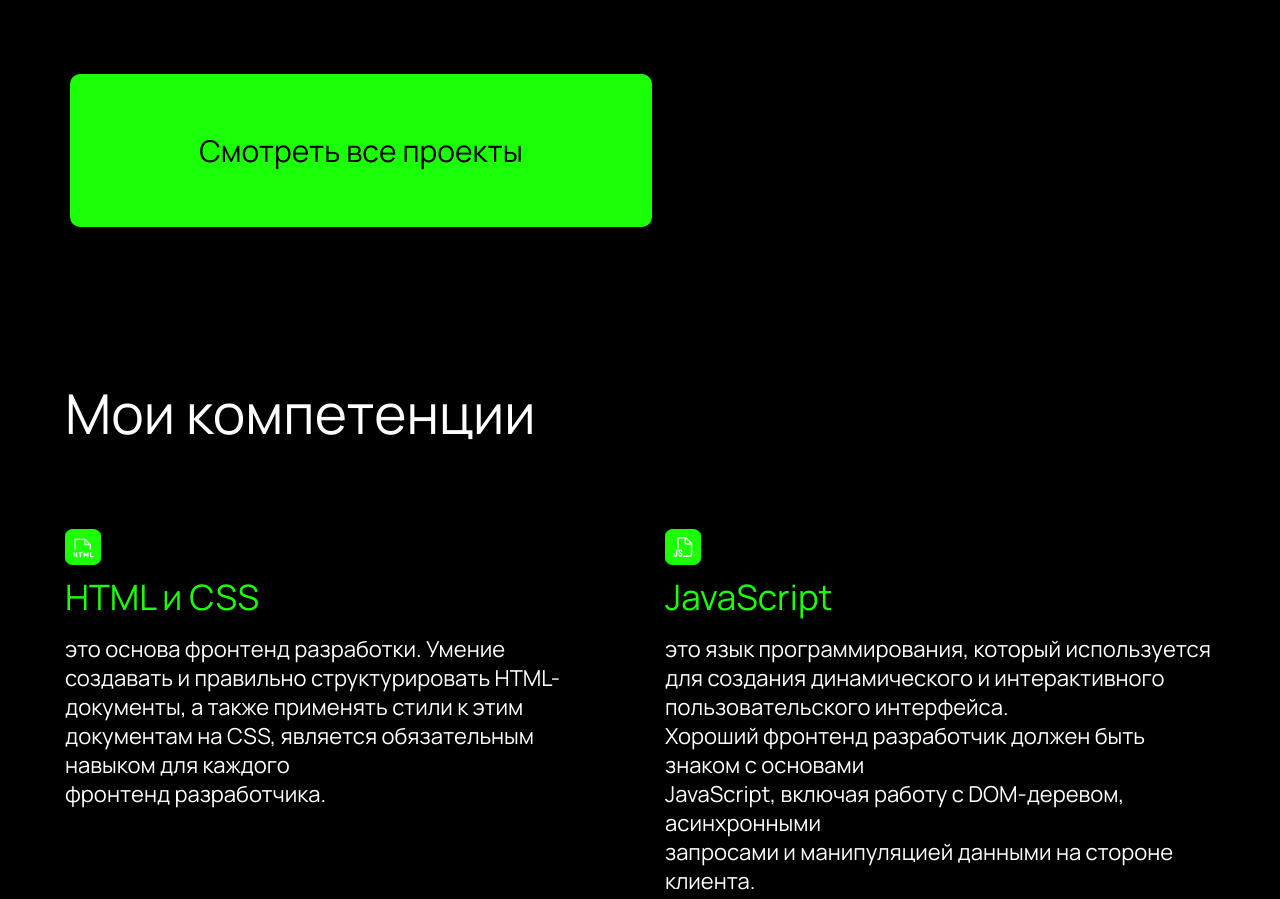
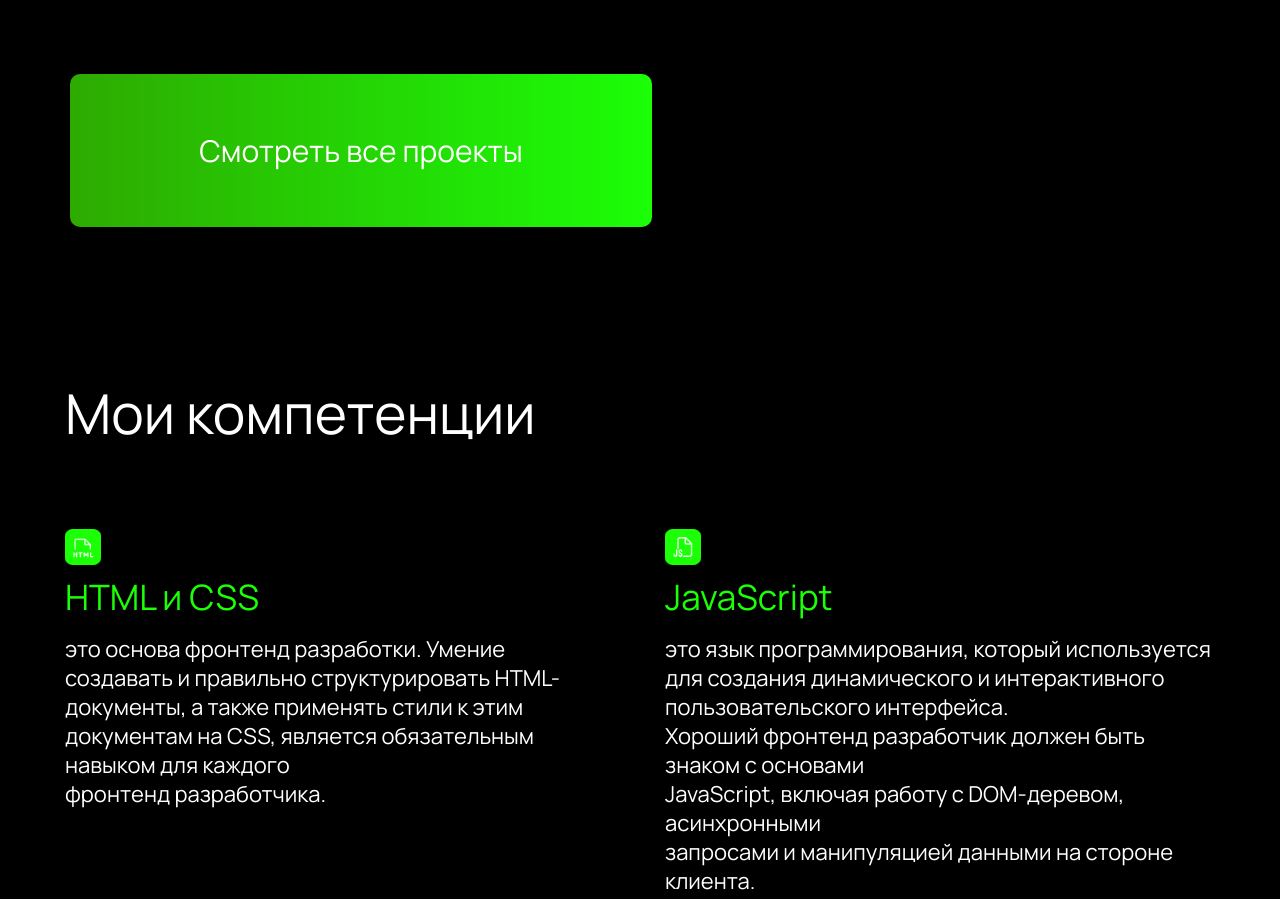
Before and after one commit to kulikovigor/myprojects_modul2, a plain HTML site: page index.html in a window 1280 px wide. Shown: the part 2699-3598 px from the top of the page. Drawn offline with Linux system fonts and the light colour scheme.

Commit message:
Update buttons.css

```diff
--- a/styles/buttons.css
+++ b/styles/buttons.css
@@ -1,20 +1,19 @@
 .fullbutton {
   display: block;
   width: 582px;
+  line-height: 153px;
+  font-size: 30px;
   text-align: center;
   text-decoration: none;
   border-radius: 10px;
-  background-color: #1bff07;
-  line-height: 153px;
-  font-size: 30px;
-  color: #000;
+  background: linear-gradient(to left, #2eaa01, #1bff07, #2eaa01);
+  background-size: 200%;
+  transition: 0.5s;
+  color: #fff;
 }
 
 .fullbutton:hover {
-  color: #1bff07;
-  background: #000;
-  border-radius: 4.674px;
-  border: 1px solid #1bff07;
+  background-position: right;
 }
 
 .full_button_small {
```
